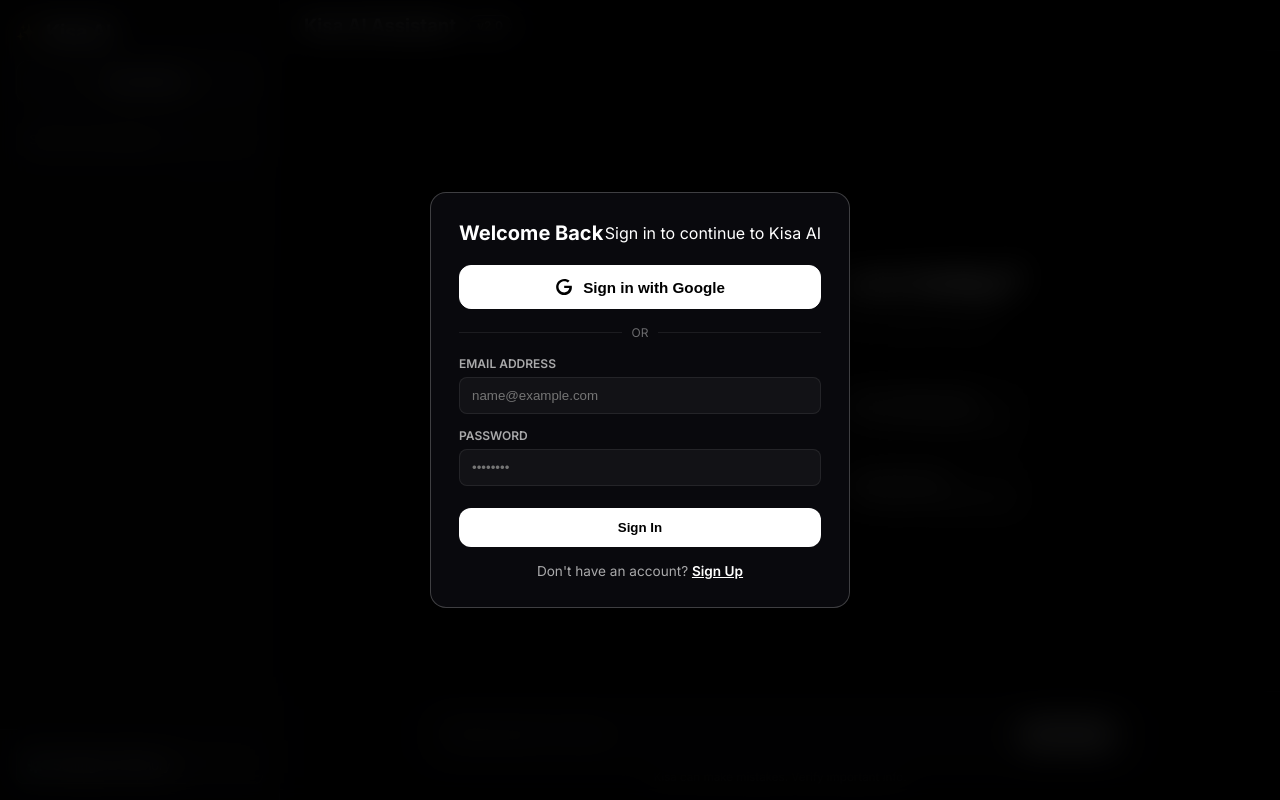
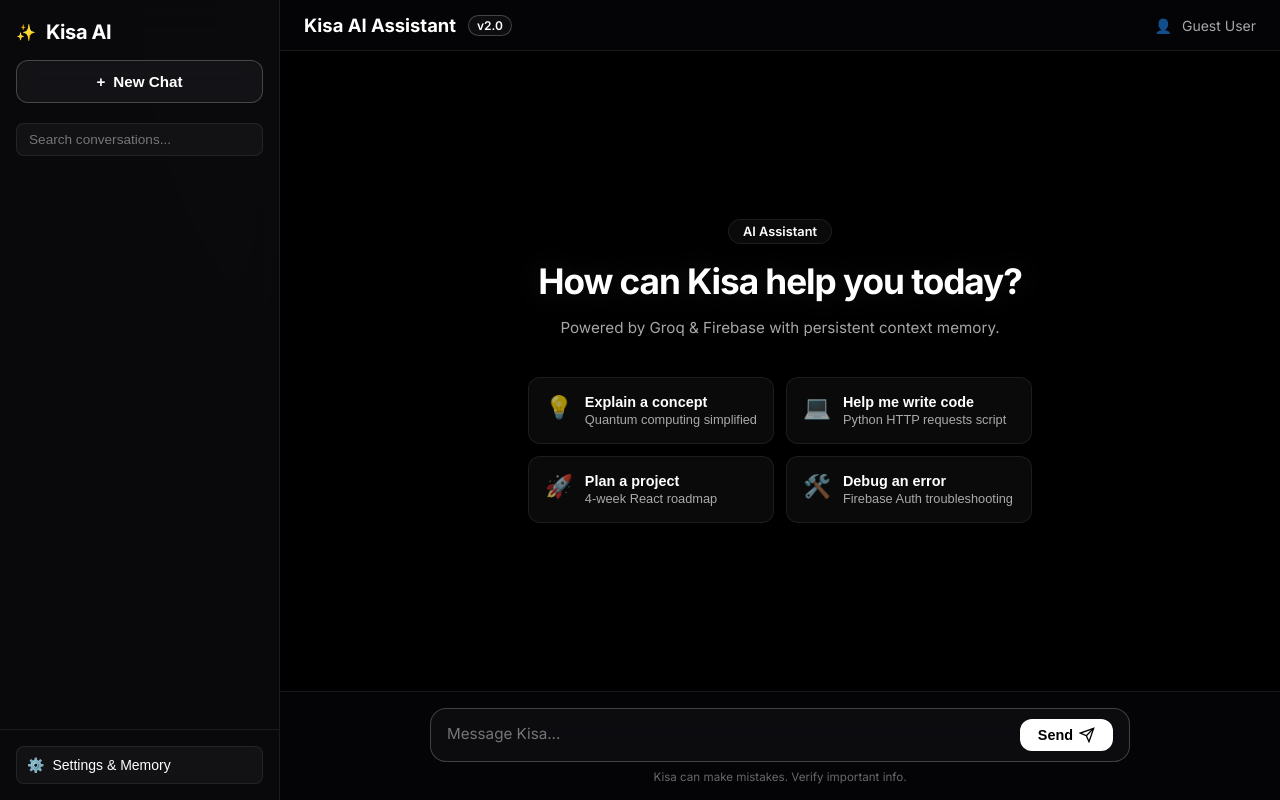
Before and after one commit to Kishore-2007-web/AI-CHATBOT, a Flask app: page / in a window 1280 px wide. Run offline with Flask 3, Linux system fonts and the light colour scheme; some libraries are stand-ins or nearby versions.

Commit message:
Temporarily disable authentication requirements for seamless testing

```diff
--- a/app.py
+++ b/app.py
@@ -37,30 +37,32 @@ else:
 # Instantiate Database Service
 db_service = DatabaseService(db)
 
-# Authentication Middleware Decorator
+# Authentication Middleware Decorator (Bypassed for Testing)
 def require_auth(f):
     @wraps(f)
     def decorated_function(*args, **kwargs):
         auth_header = request.headers.get("Authorization")
-        if not auth_header or not auth_header.startswith("Bearer "):
-            return jsonify({"error": "Unauthorized: Missing or invalid Authorization token."}), 401
+        g.user = None
 
-        id_token = auth_header.split("Bearer ")[1].strip()
+        if auth_header and auth_header.startswith("Bearer "):
+            id_token = auth_header.split("Bearer ")[1].strip()
+            if firebase_initialized and id_token != "guest-token":
+                try:
+                    decoded_token = auth.verify_id_token(id_token)
+                    g.user = decoded_token
+                except Exception as e:
+                    print(f"[Auth Notice] Token verification bypassed for testing: {e}")
 
+        # Guest mode fallback when authentication is disabled
+        if not g.user or not g.user.get("uid"):
+            g.user = {"uid": "guest_user", "email": "guest@kisa.ai"}
+
+        # Ensure user profile document exists in Firestore
         if firebase_initialized:
             try:
-                decoded_token = auth.verify_id_token(id_token)
-                g.user = decoded_token
+                db_service.ensure_user_profile(g.user.get("uid"), g.user.get("email", ""))
             except Exception as e:
-                print(f"[Auth Error] Token verification failed: {e}")
-                return jsonify({"error": "Unauthorized: Invalid or expired authentication token."}), 401
-        else:
-            # Fallback for development before credentials key is attached
-            g.user = {"uid": "dev-user-id", "email": "dev@local.com"}
-
-        # Ensure user profile document exists in Firestore
-        if g.user and g.user.get("uid"):
-            db_service.ensure_user_profile(g.user.get("uid"), g.user.get("email", ""))
+                print(f"[Firestore Notice] {e}")
 
         return f(*args, **kwargs)
 
--- a/static/js/auth.js
+++ b/static/js/auth.js
@@ -128,7 +128,7 @@ if (logoutBtn) {
     });
 }
 
-// Auth State Observer
+// Auth State Observer (Bypassed for Guest Testing)
 onAuthStateChanged(auth, (user) => {
     currentUser = user;
 
@@ -137,6 +137,7 @@ onAuthStateChanged(auth, (user) => {
         if (authModal) authModal.classList.add("hidden");
         if (userProfileBar) userProfileBar.classList.remove("hidden");
         if (userEmailDisplay) userEmailDisplay.textContent = user.email || user.displayName || "Google User";
+        if (logoutBtn) logoutBtn.classList.remove("hidden");
 
         // Enable chat inputs
         if (userInput) {
@@ -145,39 +146,43 @@ onAuthStateChanged(auth, (user) => {
         }
         if (sendBtn) sendBtn.disabled = false;
 
-        // Fetch conversations & memory settings for authenticated user
         fetchUserConversations();
         fetchMemorySettings();
-
         console.log("[Auth] User logged in:", user.email);
     } else {
-        // User is logged out
-        if (authModal) authModal.classList.remove("hidden");
-        if (userProfileBar) userProfileBar.classList.add("hidden");
-        if (userEmailDisplay) userEmailDisplay.textContent = "";
+        // Guest mode active for testing
+        if (authModal) authModal.classList.add("hidden");
+        if (userProfileBar) userProfileBar.classList.remove("hidden");
+        if (userEmailDisplay) userEmailDisplay.textContent = "Guest User";
+        if (logoutBtn) logoutBtn.classList.add("hidden");
 
-        // Disable chat inputs
         if (userInput) {
-            userInput.disabled = true;
-            userInput.placeholder = "Please sign in to chat...";
+            userInput.disabled = false;
+            userInput.placeholder = "Message Kisa...";
         }
-        if (sendBtn) sendBtn.disabled = true;
+        if (sendBtn) sendBtn.disabled = false;
 
-        createNewConversation();
-        console.log("[Auth] User logged out.");
+        fetchUserConversations();
+        fetchMemorySettings();
+        console.log("[Auth] Guest mode active for testing.");
     }
 });
 
-// Helper: Get JWT ID Token for API requests
+// Helper: Get JWT ID Token for API requests (Fallback to guest-token for testing)
 export async function getAuthToken() {
-    if (!currentUser) return null;
+    if (!currentUser) return "guest-token";
     try {
         return await currentUser.getIdToken();
     } catch (error) {
-        console.error("Failed to get ID token:", error);
-        return null;
+        return "guest-token";
     }
 }
+
+// Auto-initialize guest mode on page load
+document.addEventListener("DOMContentLoaded", () => {
+    fetchUserConversations();
+    fetchMemorySettings();
+});
 
 export function getCurrentUser() {
     return currentUser;
--- a/templates/index.html
+++ b/templates/index.html
@@ -62,10 +62,10 @@
                 </div>
 
                 <!-- User Profile Bar -->
-                <div id="user-profile-bar" class="user-profile hidden">
+                <div id="user-profile-bar" class="user-profile">
                     <span class="user-avatar">👤</span>
-                    <span id="user-email-display" class="user-email"></span>
-                    <button id="logout-btn" class="btn-logout">Logout</button>
+                    <span id="user-email-display" class="user-email">Guest User</span>
+                    <button id="logout-btn" class="btn-logout hidden">Logout</button>
                 </div>
             </header>
 
@@ -118,8 +118,8 @@
             <!-- Message Input Footer -->
             <div class="input-area">
                 <div class="input-wrapper">
-                    <textarea id="user-input" rows="1" placeholder="Please sign in to chat..." disabled></textarea>
-                    <button id="send-btn" disabled>
+                    <textarea id="user-input" rows="1" placeholder="Message Kisa..."></textarea>
+                    <button id="send-btn">
                         <span>Send</span>
                         <svg width="16" height="16" viewBox="0 0 24 24" fill="none" stroke="currentColor" stroke-width="2">
                             <line x1="22" y1="2" x2="11" y2="13"></line>
@@ -173,8 +173,8 @@
         </div>
     </div>
 
-    <!-- Auth Modal Overlay -->
-    <div id="auth-modal" class="modal-overlay">
+    <!-- Auth Modal Overlay (Disabled for testing) -->
+    <div id="auth-modal" class="modal-overlay hidden">
         <div class="modal-card">
             <div class="modal-header">
                 <h2 id="auth-title">Welcome Back</h2>
```
